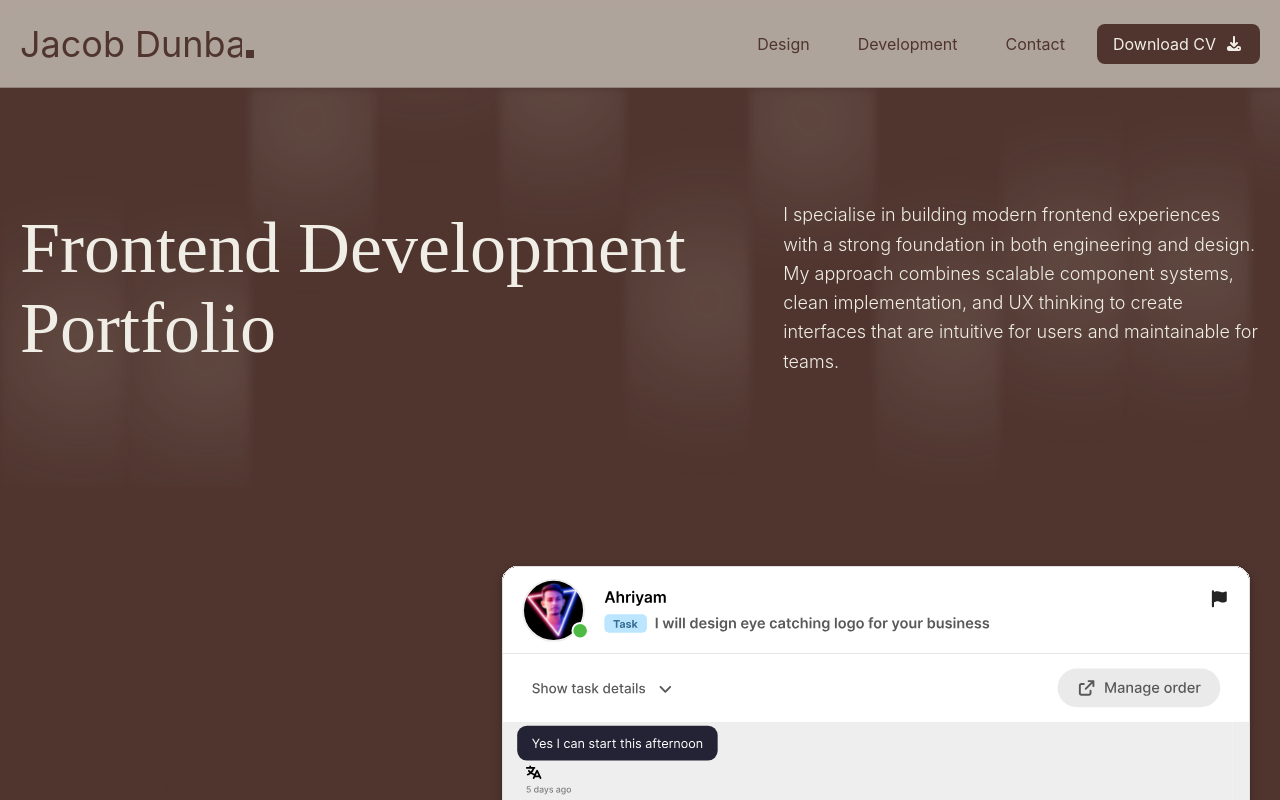
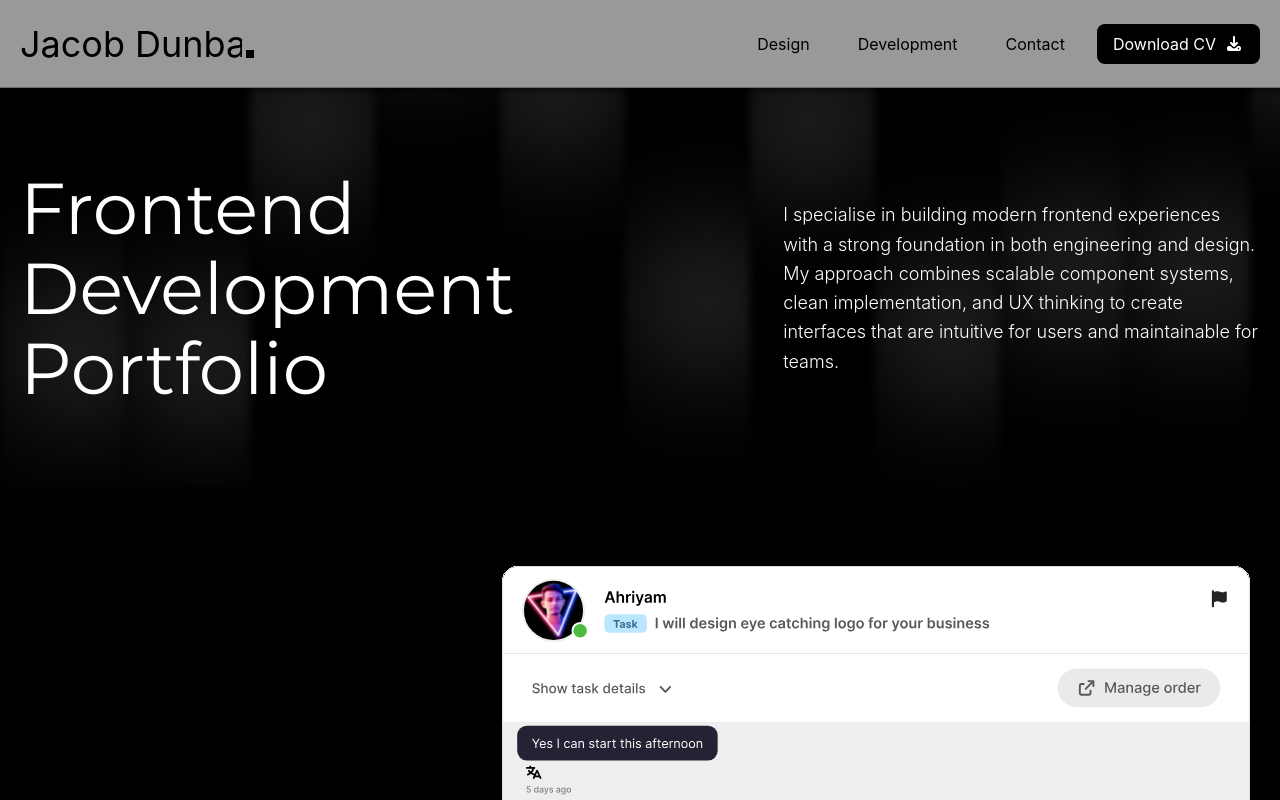
Before and after one commit to Jacob-Dunbar/website-2025, a Vue app: page /development in a window 1280 px wide. Shown: the top 800 px of the page. Built offline with nearby package versions, Linux system fonts and the light colour scheme.

Commit message:
update font and main colours

```diff
--- a/src/style.css
+++ b/src/style.css
@@ -1,8 +1,8 @@
 @import "tailwindcss";
 
 @theme {
-  --color-main-dark: #4f352e;
-  --color-main-light: #f0eee6;
+  --color-main-dark: black;
+  --color-main-light: white;
 }
 
 body {
@@ -15,5 +15,5 @@ h1 {
 }
 
 h2 {
-  font-family: "space Grotesk", serif;
+  font-family: "Montserrat", serif;
 }
```
